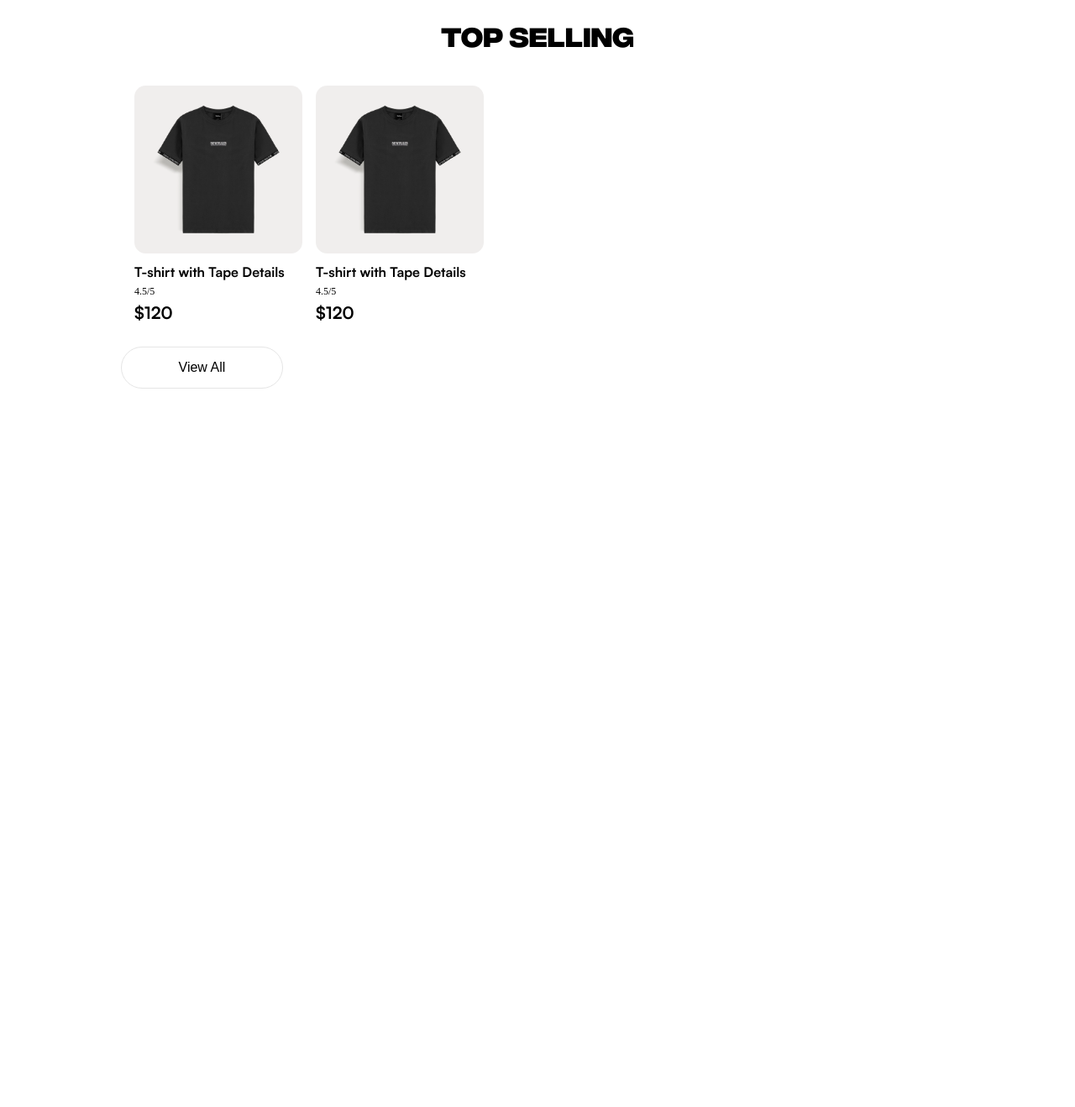
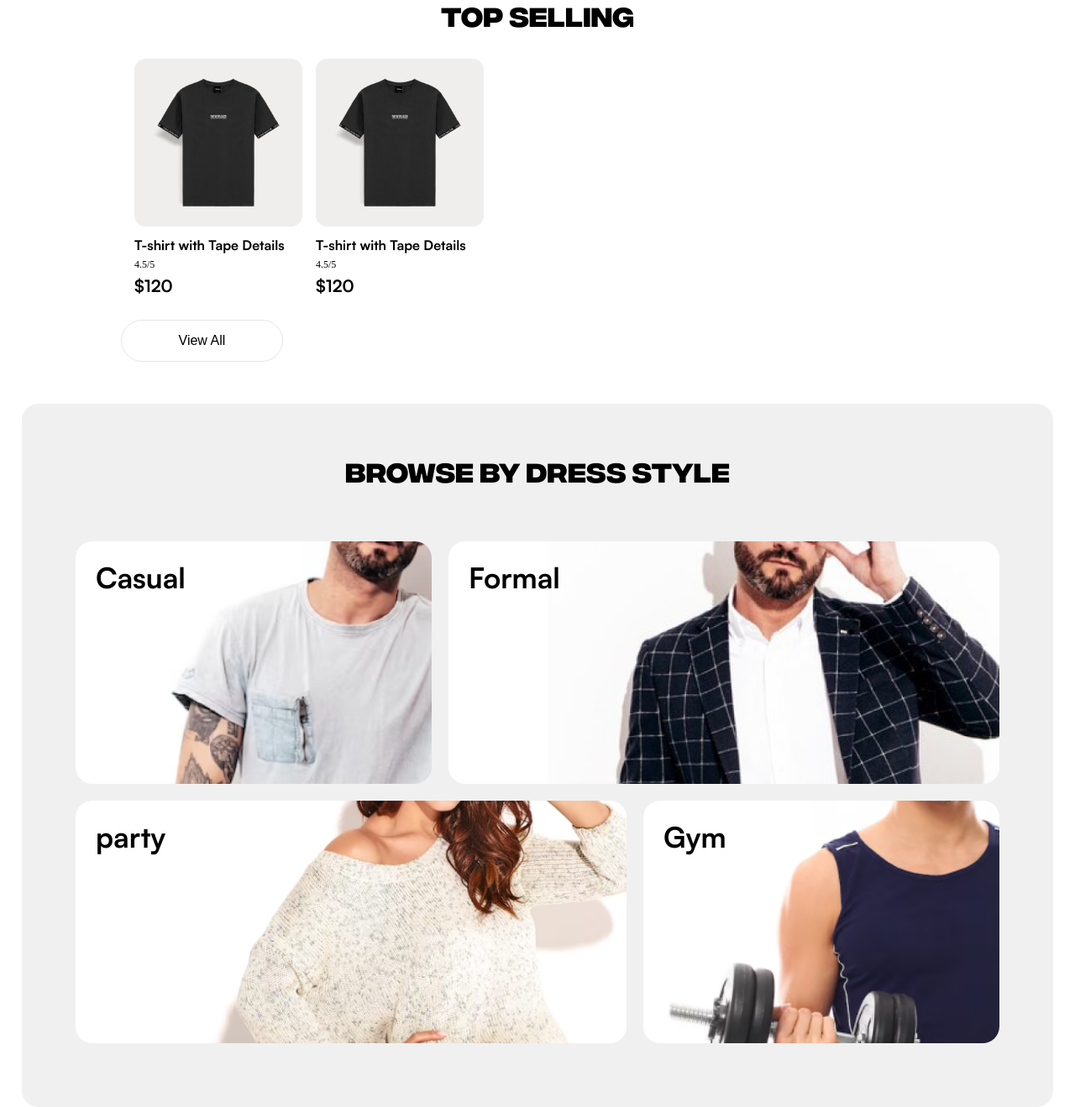
Before and after one commit to vihangel/desafio-1-front, a plain HTML site: page index.html in a window 1280 px wide. Shown: the part 1303-2622 px from the top of the page at 84% size. Before the commit the page ends 1766 px from the top, so only its background shows below. Drawn offline with Linux system fonts and the light colour scheme.

Commit message:
feat: category

```diff
--- /dev/null
+++ b/css/category.css
@@ -0,0 +1,182 @@
+#category {
+    padding: 20px 0;
+    margin-top: 50px;
+}
+
+
+.category-container {
+    display: flex;
+    flex-direction: column;
+    gap: 16px;
+    justify-content: center;
+    background-color: var(--grey-background);
+    border-radius: 20px;
+    padding: 40px 24px 24px 24px;
+}
+
+.category-container h3 {
+    margin-bottom: 12px;
+}
+
+.category-card {
+    background-color: var(--background-body);
+    position: relative;
+    width: 100%;
+    height: 190px;
+    border-radius: 20px;
+    overflow: hidden;
+    display: flex;
+    align-items: space-between;
+    justify-content: start;
+    padding-left: 24px;
+    transition: transform 0.3s ease-in-out;
+}
+
+.category-card:hover {
+    transform: translateY(-5px);
+}
+
+.category-card h4 {
+    font-size: 1.25rem;
+    font-family: 'Satoshi-Bold';
+    margin-top: 16px;
+
+
+}
+
+.category-card .casual {
+    background-image: url('../assets/images/casual.png');
+    background-position: left top 40%;
+    height: 100%;
+    width: 100%;
+    background-repeat: no-repeat;
+    background-size: 140%;
+}
+
+.category-card .formal {
+    background-image: url('../assets/images/formal.png');
+    background-position: left top 35%;
+    height: 100%;
+    width: 100%;
+    background-repeat: no-repeat;
+    background-size: 140%;
+}
+
+.category-card .party {
+    background-image: url('../assets/images/party.png');
+    background-position: left top 60%;
+    height: 100%;
+    width: 100%;
+    background-repeat: no-repeat;
+    background-size: 140%;
+}
+
+.category-card .gym {
+    background-image: url('../assets/images/gym.png');
+    background-position: left top 35%;
+    height: 100%;
+    width: 100%;
+    background-repeat: no-repeat;
+    background-size: 120%;
+}
+
+@media (min-width: 768px) {
+    #category {
+        padding: 0;
+    }
+
+    .category-container {
+        display: grid;
+        grid-template-columns: 4fr 2fr 4fr;
+        grid-template-rows: 1fr 2fr 2fr;
+        gap: 20px;
+        padding: 0 64px 76px 64px;
+        box-sizing: border-box;
+    }
+
+    .category-card {
+        height: 289px;
+    }
+
+    .category-container h3 {
+        grid-column: 1 / 4;
+        grid-row: 1;
+        align-self: flex-end;
+        padding-bottom: 44px;
+        margin: 0;
+    }
+
+    .category-card:nth-child(2) {
+        grid-column: 1 / 2;
+        grid-row: 2;
+
+    }
+
+    .category-card:nth-child(3) {
+        grid-column: 2 / 4;
+        grid-row: 2;
+        color: #000;
+    }
+
+    .category-card:nth-child(4) {
+        grid-column: 1 / 3;
+        grid-row: 3;
+    }
+
+    .category-card:nth-child(5) {
+        grid-column: 3 / 4;
+        grid-row: 3;
+    }
+
+    .category-card h4 {
+        z-index: 2;
+        font-size: 2.125rem;
+    }
+
+    .category-card .casual {
+        background-image: url('../assets/images/casual.png');
+        background-position: left top 35%;
+        position: absolute;
+        right: -5%;
+        z-index: 1;
+        height: 100%;
+        width: 100%;
+        background-repeat: no-repeat;
+        background-size: 160%;
+    }
+
+    .category-card .formal {
+        background-image: url('../assets/images/formal.png');
+        background-position: right top 26%;
+        height: 100%;
+        width: 100%;
+        z-index: 1;
+        right: -18%;
+        position: absolute;
+        background-repeat: no-repeat;
+        background-size: 105%;
+    }
+
+    .category-card .party {
+        background-image: url('../assets/images/party.png');
+        background-position: right top 60%;
+        height: 100%;
+        width: 100%;
+        z-index: 1;
+        right: -18%;
+        position: absolute;
+        background-repeat: no-repeat;
+        background-size: 100%;
+    }
+
+    .category-card .gym {
+        background-image: url('../assets/images/gym.png');
+        background-position: left top 40%;
+        height: 100%;
+        width: 100%;
+        z-index: 1;
+        position: absolute;
+        background-repeat: no-repeat;
+        background-size: 140%;
+    }
+}
--- a/css/product.css
+++ b/css/product.css
@@ -3,6 +3,7 @@
     flex-direction: column;
     margin: 0 auto;
     max-width: 1024px;
+    position: relative;
 
 }
 
@@ -82,3 +83,8 @@
     font-size: 1.25rem;
     font-family: 'Satoshi-Bold';
 }
+
+.product-container button {
+    margin: 0 auto;
+
+}
--- a/css/styles.css
+++ b/css/styles.css
@@ -116,6 +116,7 @@ h3 {
     font-weight: bold;
     font-family: 'Integral CF';
     text-align: center;
+    line-height: 1.1;
 }
 
 hr {
--- a/index.html
+++ b/index.html
@@ -14,6 +14,7 @@
     <link rel="stylesheet" href="css/intro.css">
     <link rel="stylesheet" href="css/brands.css">
     <link rel="stylesheet" href="css/product.css">
+    <link rel="stylesheet" href="css/category.css">
 
 </head>
 
@@ -203,6 +204,31 @@
 
         </div>
     </section>
+
+    <section id="category">
+        <div class="cw">
+            <div class="category-container">
+                <h3>BROWSE BY DRESS STYLE</h3>
+                <!-- <div></div> -->
+                <div class="category-card">
+                    <h4>Casual</h4>
+                    <div class="casual"></div>
+                </div>
+                <div class="category-card">
+                    <h4>Formal</h4>
+                    <div class="formal"></div>
+                </div>
+                <div class="category-card">
+                    <h4>party</h4>
+                    <div class="party"></div>
+                </div>
+                <div class="category-card">
+                    <h4>Gym</h4>
+                    <div class="gym"></div>
+                </div>
+            </div>
+        </div>
+    </section>
 </body>
 
 </html>
```
